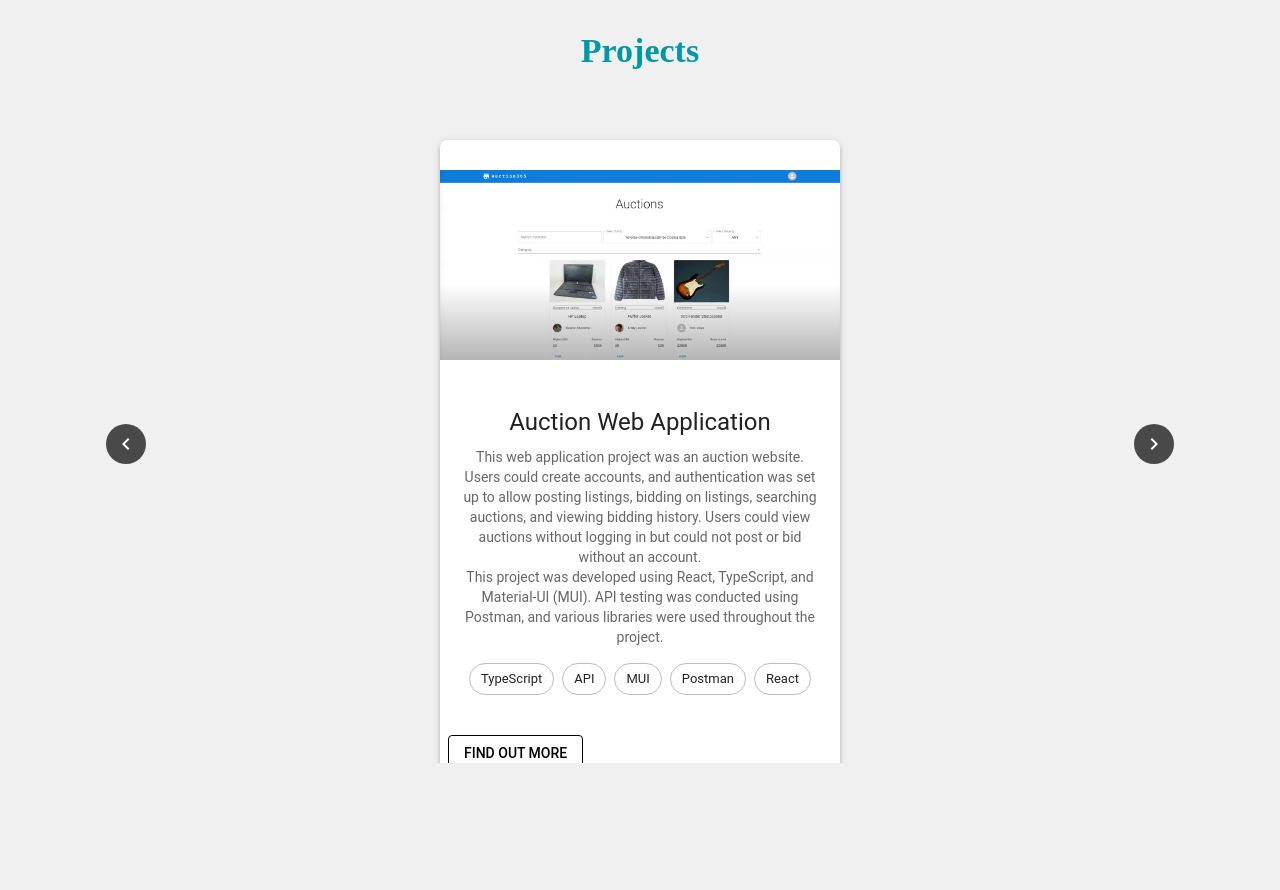
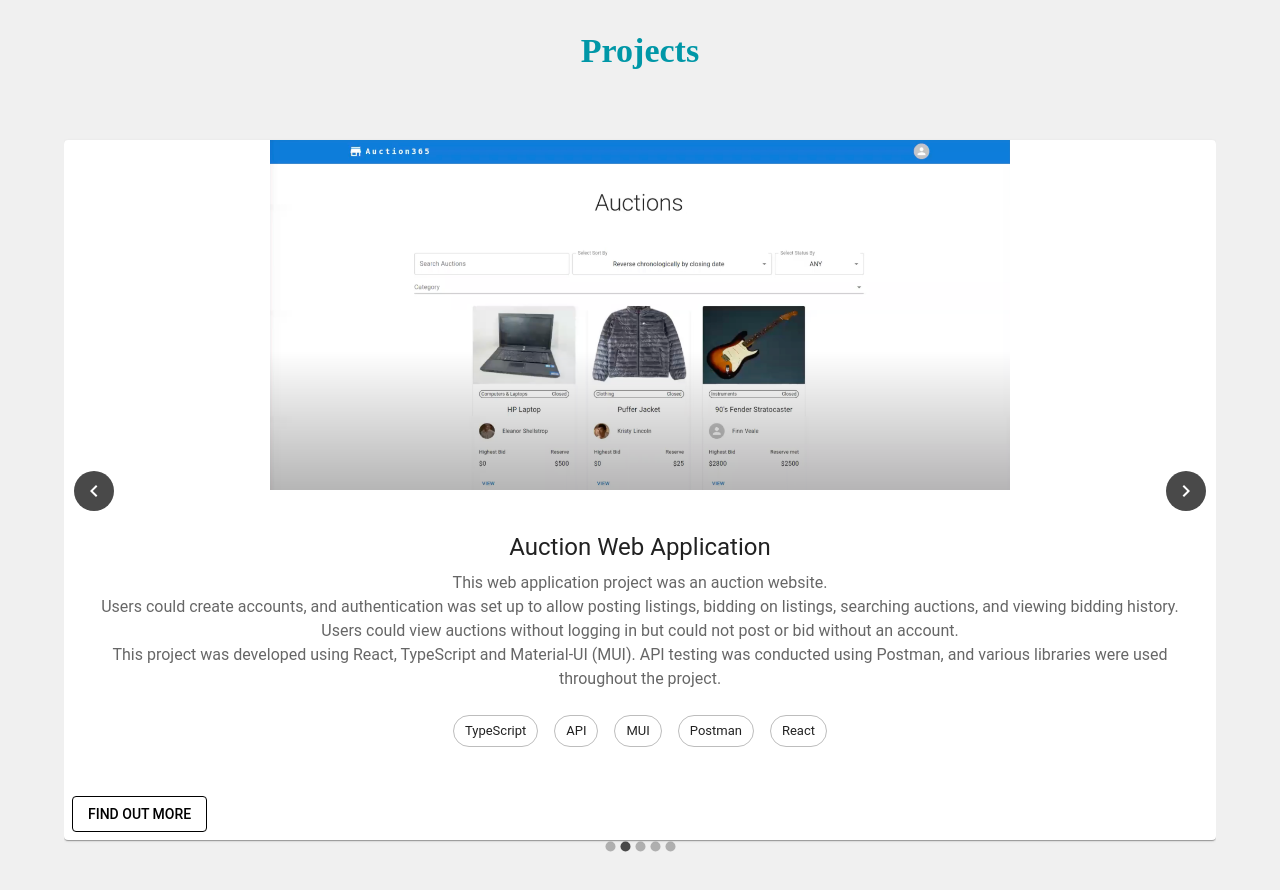
Before and after one commit to Zoher45/portfolio-website, a React (Create React App) app: page / in a window 1280 px wide. Shown: the part 2260-3150 px from the top of the page. Before the commit the page ends 3055 px from the top, so only its background shows below. Built offline with nearby package versions, Linux system fonts and the light colour scheme.

Commit message:
reverting to old state

```diff
--- a/src/components/Projects.tsx
+++ b/src/components/Projects.tsx
@@ -5,19 +5,15 @@ import Card from "@mui/material/Card";
 import CardContent from "@mui/material/CardContent";
 import CardMedia from "@mui/material/CardMedia";
 import Typography from "@mui/material/Typography";
-import { useTheme, useMediaQuery } from "@mui/material";
 
 const Projects = () => {
-  const theme = useTheme();
-  const isMobile = useMediaQuery(theme.breakpoints.down('sm'));
-
-  const items = [
+  var items = [
     {
       name: "Personal Website",
       description: `
                     This website was created to highlight key projects, about me, skills, and
                     certifications. <br/>
-        This project was developed using React, TypeScript, and Material-UI (MUI).
+                    This project was developed using React, TypeScript and Material-UI (MUI).
       `,
       imagePath: "./images/personalwebsite.jpg",
       projectLink: "https://github.com/Zoher45/portfolio-website",
@@ -30,7 +26,7 @@ const Projects = () => {
                     Users could create accounts, and authentication was set up to allow posting
                     listings, bidding on listings, searching auctions, and viewing bidding history.
                     Users could view auctions without logging in but could not post or bid without an account. <br/>
-        This project was developed using React, TypeScript, and Material-UI (MUI). API testing was conducted using
+                    This project was developed using React, TypeScript and Material-UI (MUI). API testing was conducted using
                     Postman, and various libraries were used throughout the project. <br/>
       `,
       imagePath: "./images/auctionwebapp.jpg",
@@ -82,59 +78,51 @@ const Projects = () => {
         paddingTop: 15,
         position: "relative",
         textAlign: "center",
-        px: { xs: 2, sm: 4 },
       }}
     >
       <Typography variant="h4" paddingBottom={5} gutterBottom>
         Projects
       </Typography>
 
-      <Carousel
-        navButtonsAlwaysVisible={true}
-        indicators={isMobile}
-        sx={{ maxWidth: "100%" }}
-      >
+      <Carousel navButtonsAlwaysVisible={true}>
         {items.map((item, i) => (
-          <Item key={i} item={item} isMobile={isMobile} />
+          <Item key={i} item={item} />
         ))}
       </Carousel>
     </Box>
   );
 };
 
-function Item({ item, isMobile }) {
+function Item(props) {
   return (
     <Card
       sx={{
+        height: 700,
         display: "flex",
         flexDirection: "column",
         justifyContent: "space-between",
         mx: "auto",
         my: 2,
-        maxWidth: isMobile ? 300 : 400,
-        height: "auto",
-        borderRadius: 2,
-        boxShadow: 3,
       }}
     >
       <CardMedia
         component="img"
-        src={item.imagePath}
-        alt={item.name}
-        sx={{ objectFit: "contain", height: isMobile ? 200 : 250 }}
+        src={props.item.imagePath}
+        alt="Project image"
+        sx={{ objectFit: "contain", height: 350 }}
       />
       <CardContent>
-        <Typography gutterBottom variant={isMobile ? "h6" : "h5"} component="div">
-          {item.name}
+        <Typography gutterBottom variant="h5" component="div">
+          {props.item.name}
         </Typography>
-        <Typography variant="body2" color="text.secondary">
-          <span dangerouslySetInnerHTML={{ __html: item.description }} />
+        <Typography variant="body1" color="text.secondary">
+          <span dangerouslySetInnerHTML={{ __html: props.item.description }} />
         </Typography>
-        <Box sx={{ my: 2 }}>
-          {item.skills.split(",").map((skill) => (
-            <Chip key={skill} label={skill} sx={{ marginX: 0.5 }} variant="outlined" />
+        <br />
+
+        {props.item.skills.split(",").map((item) => (
+          <Chip label={item} sx={{ marginX: 1 }} variant="outlined" />
         ))}
-        </Box>
       </CardContent>
       <CardActions>
         <Button
@@ -142,7 +130,7 @@ function Item({ item, isMobile }) {
           target="_blank"
           variant="outlined"
           sx={{ color: "black" }}
-          href={item.projectLink}
+          href={props.item.projectLink}
         >
           Find Out More
         </Button>
```
Lines whose indentation alone changed are shown as unchanged.
